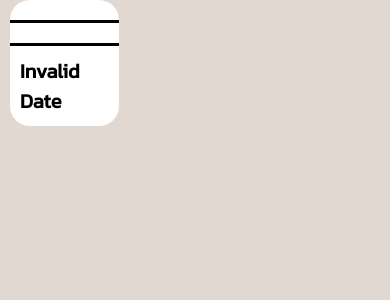
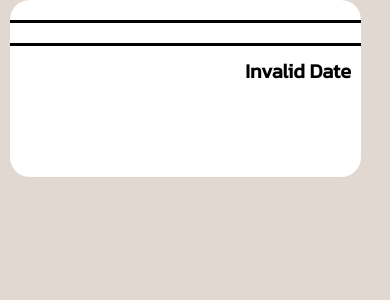
Before and after one commit to catsonluna/task-managment, a Next.js app: page /components/task in a window 390 px wide. Shown: the top 300 px of the page. Built offline with nearby package versions, Linux system fonts and the light colour scheme.

Commit message:
Update calendar.module.css

```diff
--- a/styles/calendar.module.css
+++ b/styles/calendar.module.css
@@ -195,4 +195,8 @@
   .req{
     width: 80%;
   }
+  .list{
+    width: 90%;
+    height: 21vh;
+  }
 }
```
